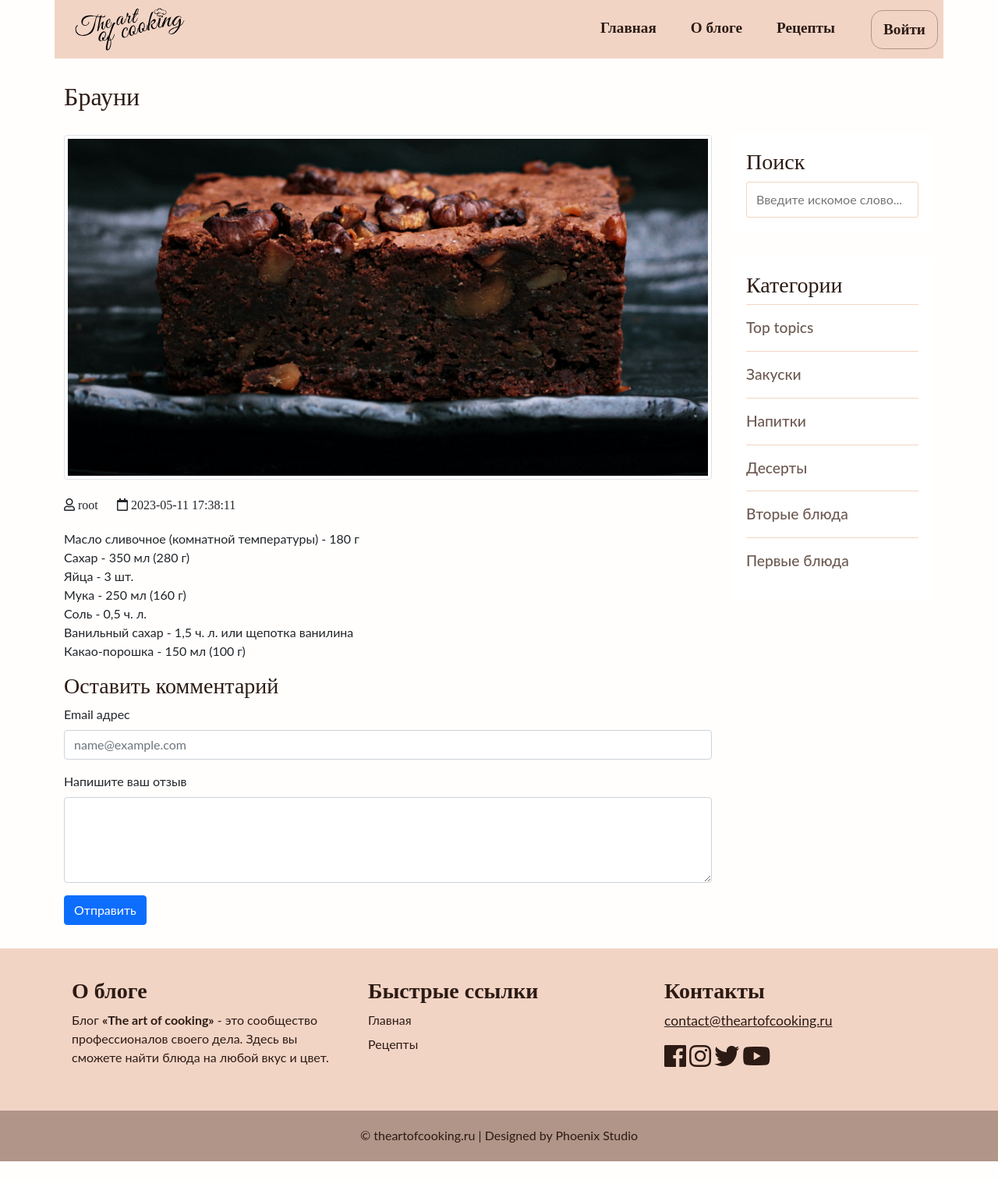
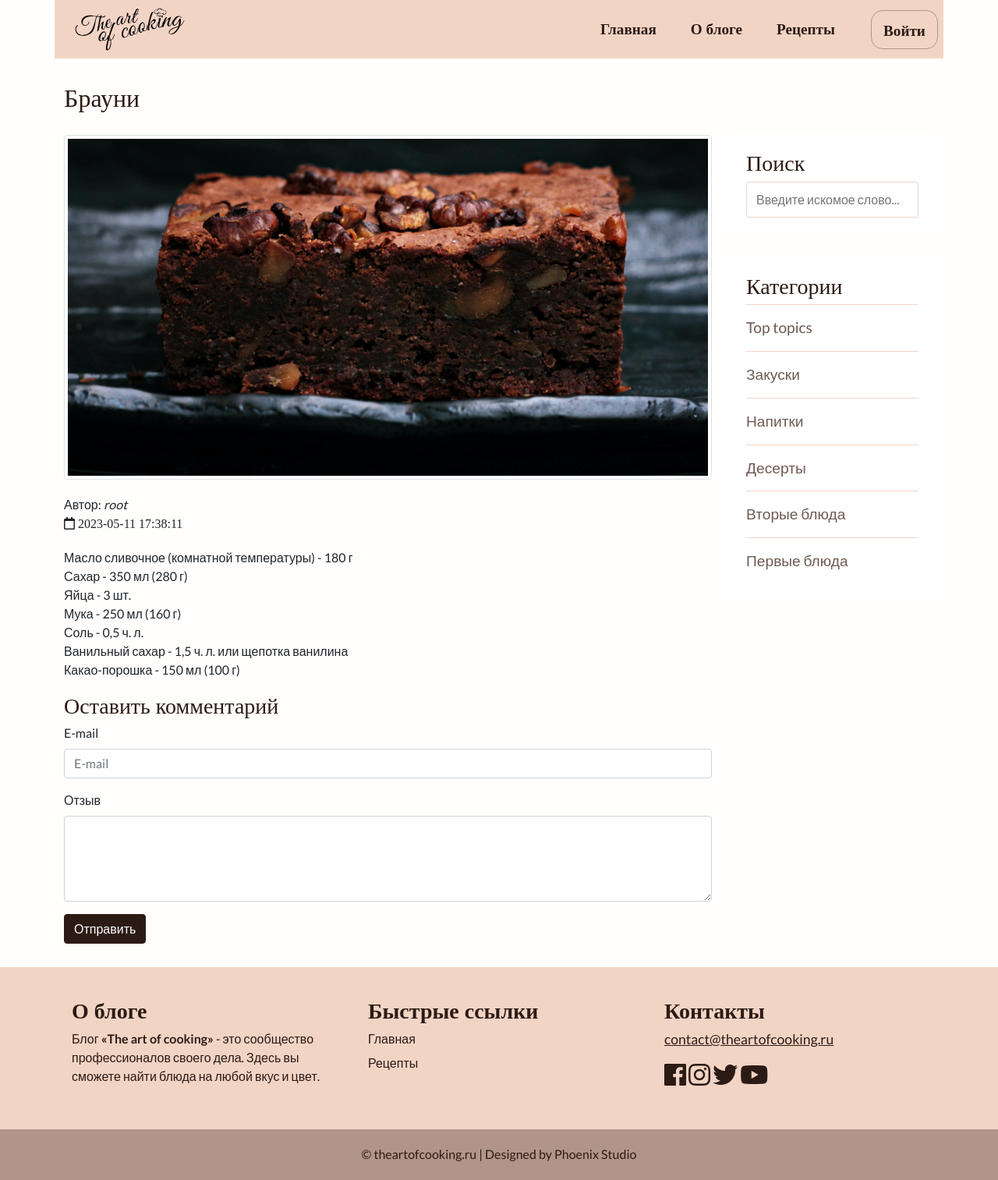
Before and after one commit to Olya-Belikova/the_art_of_cooking, a PHP site: page /the_art_of_cooking/single.php?post=32 in a window 1280 px wide. Shown: the whole page at 78% size. Before the commit the page ends 1489 px from the top, so only its background shows below. Run offline with PHP 8.4, Linux system fonts and the light colour scheme; data comes from the database, SQL or seed files in the repository.

Commit message:
v5.1
Внесены небольшие доработки

```diff
--- a/app/include/comments.php
+++ b/app/include/comments.php
@@ -7,11 +7,11 @@ include SITE_ROOT . "/app/controllers/commentaries.php";
     <form action="<?=BASE_URL . "single.php?post=$page"?>" method="post">
         <input type="hidden" name="page" value="<?=$page; ?>">
         <div class="mb-3">
-            <label for="exampleFormControlInput1" class="form-label">Email адрес</label>
-            <input name="email" type="email" class="form-control" id="exampleFormControlInput1" placeholder="name@example.com">
+            <label for="exampleFormControlInput1" class="form-label">E-mail</label>
+            <input name="email" type="email" class="form-control" id="exampleFormControlInput1" placeholder="E-mail">
         </div>
         <div class="mb-3">
-            <label for="exampleFormControlTextarea1" class="form-label">Напишите ваш отзыв</label>
+            <label for="exampleFormControlTextarea1" class="form-label">Отзыв</label>
             <textarea name="comment" class="form-control" id="exampleFormControlTextarea1" rows="4"></textarea>
         </div>
         <div class="col-12">
--- a/assets/css/style.css
+++ b/assets/css/style.css
@@ -303,12 +303,16 @@ padding-left: 0;
     display: inline-block;
     margin-right: 20px;
 }
-.single_post a{
-    text-decoration: underline;
+.btn-primary {
+    background-color: #2C1B14;
+    border-color:#2C1B14;
+    color: #fffefd;
 }
-.single_post a:hover{
-    text-decoration: none;
-    color: #008489;
+
+.btn-primary:hover {
+background-color: #6d5a52;
+border-color:#6d5a52;
+color: #fffefd;
 }
 /*
 FORMS
--- a/category.php
+++ b/category.php
@@ -54,8 +54,6 @@
                             <h3><a
                                     href="<?=BASE_URL . 'single.php?post=' . $post['id'];?>"><?=substr($post['title'], 0, 80)?></a>
                             </h3>
-                            <p class="author"><i class="fa fa-user-circle-o" aria-hidden="true"></i>Aвтор:
-                                <i><?=$post['username'];?></i></p>
                         </div>
                         <i class="far fa-calendar"> <?=$post['created_date'];?></i>
                         <p class="preview-text">
--- a/single.php
+++ b/single.php
@@ -21,8 +21,10 @@ $post = selectPostFromPostsWithUsersOnSingle('posts', 'users', $_GET['post']);
     <!-- Custom Styling -->
     <link rel="stylesheet" href="assets/css/style.css">
     <link rel="preconnect" href="https://fonts.gstatic.com">
-    <link href="https://fonts.googleapis.com/css2?family=Comfortaa:wght@300;400;500;600;700&display=swap" rel="stylesheet">
-    <title>My blog</title>
+    <link href='https://fonts.googleapis.com/css?family=Lato:400,700' rel='stylesheet' type='text/css'>
+    <link rel="stylesheet" type="text/css" href="//fonts.googleapis.com/css?family=Playfair+Display" />
+    <link rel="icon" href="assets/favicon.ico">
+    <title>The art of cooking</title>
 </head>
 <body>
 
@@ -39,7 +41,8 @@ $post = selectPostFromPostsWithUsersOnSingle('posts', 'users', $_GET['post']);
                     <img src="<?=BASE_URL . 'assets/images/posts/' . $post['img'] ?>" alt="<?=$post['title']?>" class="img-thumbnail">
                 </div>
                 <div class="info">
-                    <i class="far fa-user"> <?=$post['username'];?></i>
+                    Автор: <i><?=$post['username'];?></i>
+                    <br>
                     <i class="far fa-calendar"> <?=$post['created_date'];?></i>
                 </div>
                 <div class="single_post_text col-12">
```
